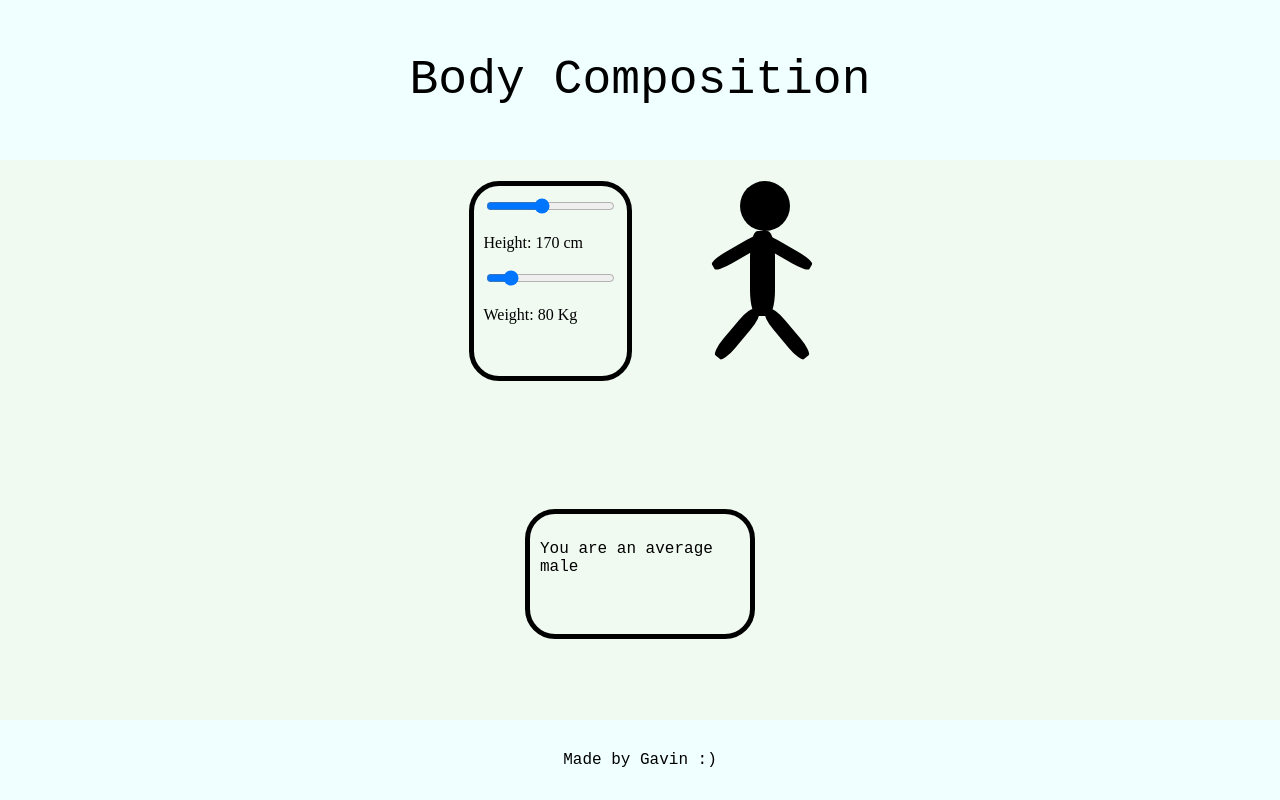
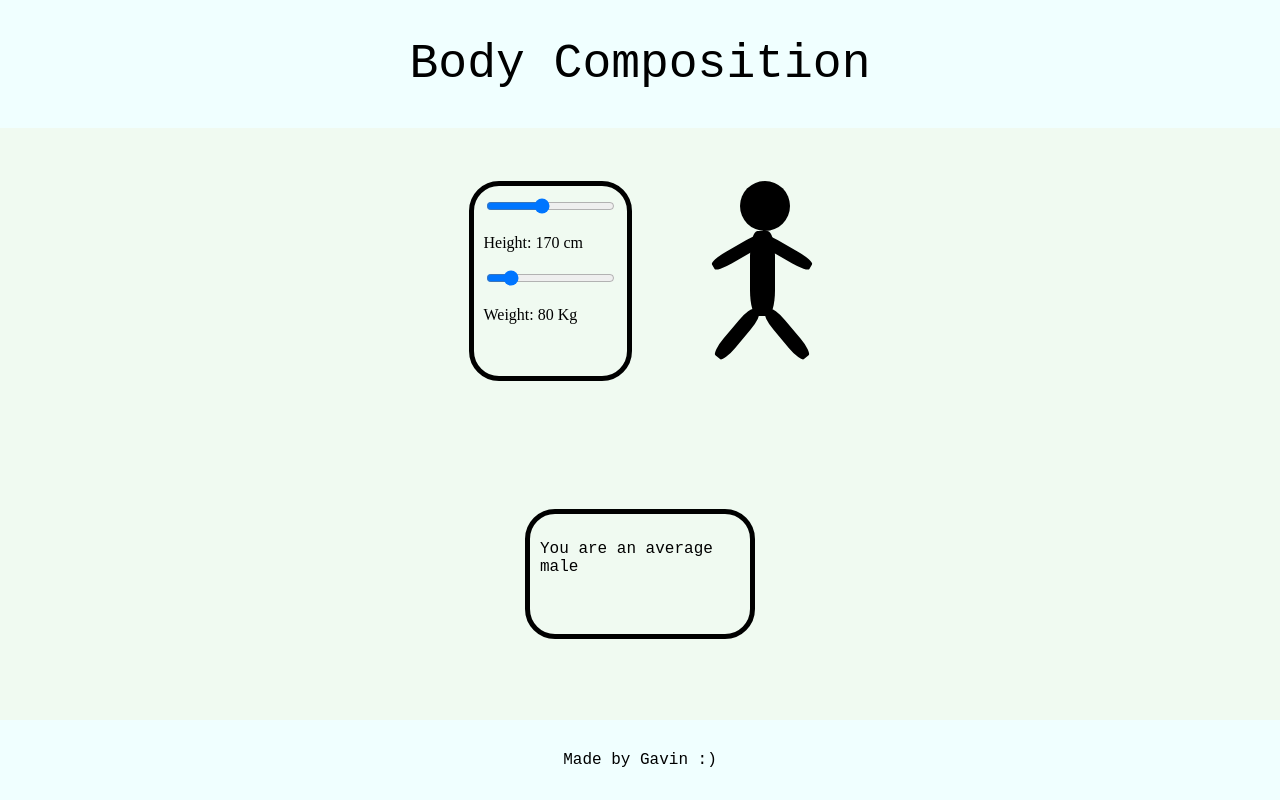
Before and after one commit to Gavinpiy/StickMan, a plain HTML site: page index.html in a window 1280 px wide. Drawn offline with Linux system fonts and the light colour scheme.

Commit message:
Update styles.css

```diff
--- a/styles.css
+++ b/styles.css
@@ -2,7 +2,7 @@ header {
   position: absolute;
   top: 0%;
   background-color: azure;
-  height: 20vh;
+  height: 16vh;
   width: 100%;
   display: flex;
   align-items: center;
```
